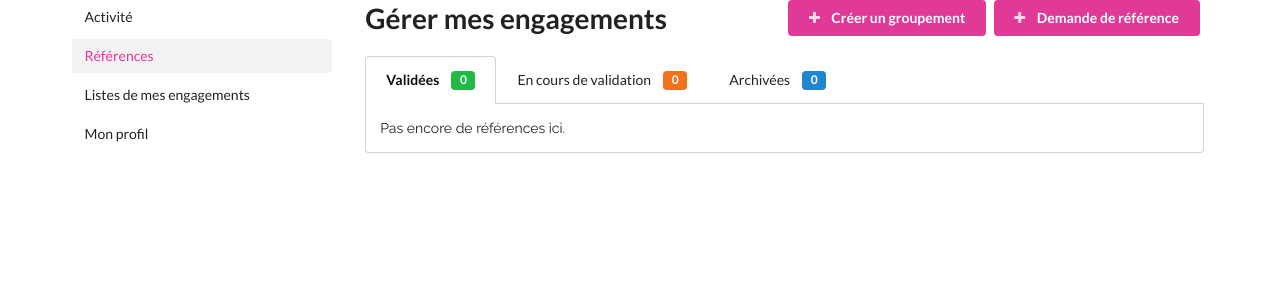
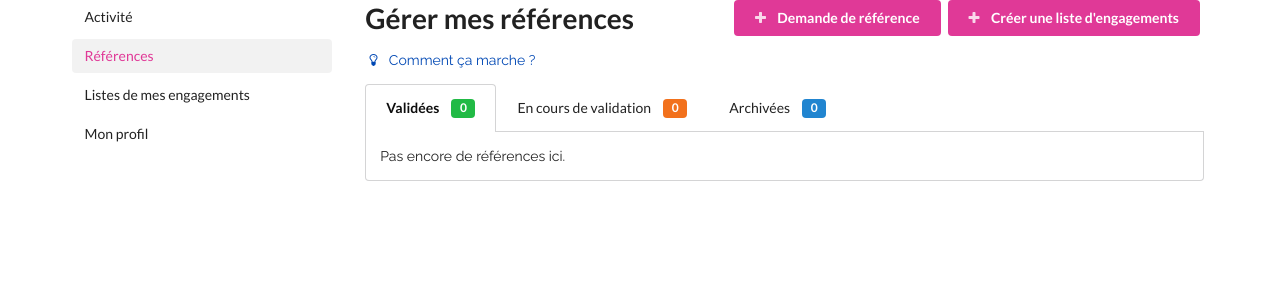
Before and after one commit to marianner96/Projet-Jeune, a CodeIgniter app: page /database/index.php/jeune/reference in a window 1280 px wide. Shown: the part 72-372 px from the top of the page. Run offline with CodeIgniter, Linux system fonts and the light colour scheme; the visitor is signed in with stand-in values (Sample User, id 1); data that the repository does not hold is empty.

Commit message:
Ajout d'aide et nombre min de caractère pour le mot de passe
Ajout de blocs d'aide dans toutes les pages de la partie jeune pour aider à la compréhension
Modification de l'ordre des boutons création grp/ref
Le mot de passe doit désormais faire 7 caractères min

```diff
--- a/application/controllers/Connexion.php
+++ b/application/controllers/Connexion.php
@@ -64,7 +64,7 @@
 			$this->form_validation->set_rules('annee', 'année de naisssance', 'required|exact_length[4]|is_natural');
 			$this->form_validation->set_rules('mail', 'e-mail', 'required|valid_email|is_unique[jeune.mail]',
 			array('is_unique' => "L'adresse mail est déjà utilisée"));
-			$this->form_validation->set_rules('mdp', 'mot de passe', 'required');
+			$this->form_validation->set_rules('mdp', 'mot de passe', 'required|min_length[7]');
 			$this->form_validation->set_rules('verifmdp', 'confirmation du mot de passe', 'required|matches[mdp]');
 
 
--- a/application/controllers/Jeune.php
+++ b/application/controllers/Jeune.php
@@ -28,6 +28,7 @@ class Jeune extends J64_Controller{
    */
   public function index(){
     $this->data['content'] = 'accueil';
+    $this->data['scripts'] = ['utils', 'help'];
 
     $this->data['tableau'] = $this->Jeune_model->creadash();  //récupération des données du jeune (inscription/reference)
 
@@ -109,7 +110,7 @@ class Jeune extends J64_Controller{
 
     $this->data['content'] = 'reference';
     $this->data['title'] = 'Mes engagements';
-    $footerData['scripts'] = ['references', 'utils'];
+    $footerData['scripts'] = ['references', 'utils', 'help'];
 
     $this->data['references'] = $this->reference_model->getRefByUser($jeune['id']);
     $this->data['nb_references'] = $this->reference_model->countRefUser($jeune['id']);
@@ -183,7 +184,7 @@ class Jeune extends J64_Controller{
   public function listes_engagements(){
     $this->data['title'] = 'Mes listes d\'engagements';
     $this->data['content'] = 'listes';
-    $this->data['scripts'] = ['utils', 'listes'];
+    $this->data['scripts'] = ['utils', 'listes', 'help'];
     $this->load->model('groupement_model');
     $this->load->library('session');
     $userInfo = $this->session->userdata('logged_in');
@@ -331,8 +332,8 @@ class Jeune extends J64_Controller{
    */
   private function chmdp(){
     $this->form_validation->set_rules('mdp', 'mot de passe', 'trim|callback_change_mdp_possible');
-    $this->form_validation->set_rules('nvmdp', 'nouveau mot de passe', 'required|trim');
-    $this->form_validation->set_rules('comdp', 'confirmation du nouveau mot de passe', 'required|trim|matches[nvmdp]'); //verification si la verification du mdp est la meme que le nouveau mdp
+    $this->form_validation->set_rules('nvmdp', 'nouveau mot de passe', 'required|min_length[7]');
+    $this->form_validation->set_rules('comdp', 'confirmation du nouveau mot de passe', 'required|matches[nvmdp]'); //verification si la verification du mdp est la meme que le nouveau mdp
     $this->output->set_content_type('application/json');
     if ($this->form_validation->run() == false) {
       $this->output->set_status_header('400');
--- a/application/views/PartieJeune/formulaire.php
+++ b/application/views/PartieJeune/formulaire.php
@@ -1,4 +1,6 @@
-Cette référence sera envoyé par mail à votre référent qui pourra valider votre demande et selectionner les savoir-être vous correspondant.
+<p>
+  Cette référence sera envoyé par mail à votre référent qui pourra valider votre demande et selectionner les savoir-être vous correspondant.
+</p>
 <div class="creation_reference">
  <?php
   $classError = validation_errors()=="" ? "":"error";
--- a/application/views/PartieJeune/reference.php
+++ b/application/views/PartieJeune/reference.php
@@ -27,14 +27,18 @@
   La référence n°<span></span> a bien été archivée.
 </div>
 <!-- Header de la section -->
-<div class="customClearing jeuneHeader">
+<div class="jeuneHeader">
   <h1 class="ui left floated header">
-    Gérer mes engagements
+    Gérer mes références
   </h1>
   <div>
+    <a class="ui button pink" href="<?php echo site_url('jeune/nouvelleDemande') ?>">
+      <i class="icon plus"></i>
+      Demande de référence
+    </a>
     <button class="ui button pink overView" name="createGrp">
       <i class="icon plus"></i>
-      Créer un groupement
+      Créer une liste d'engagements
     </button>
     <button class="ui button pink selectionView" name="cancel">
       <i class="icon cancel"></i>
@@ -44,11 +48,20 @@
       <i class="icon check"></i>
       Valider
     </button>
-    <a class="ui button pink" href="<?php echo site_url('jeune/nouvelleDemande') ?>">
-      <i class="icon plus"></i>
-      Demande de référence
-    </a>
   </div>
+</div>
+
+<div class="help title" title="Afficher l'aide"><i class="icon idea"></i> Comment ça marche ?</div>
+<div class="ui message info help hidden">
+  <i class="icon close"></i>
+  <p>
+    Une référence représente une expérience qui a pu vous être bénéfique et que vous souhaitez mettre en avant. Vous pouvez pour cela créer une demande de référence qui sera envoyée à votre <strong>référent</strong> qui confirmera cette expérience en faisant resortir les savoir-être qu'il a pu voir en vous.
+  </p>
+  <ul>
+    <li>Les références <strong>validées</strong> peuvent être rassemblées pour créer une <strong>liste d'engagements</strong> que vous pourrez envoyer par mail un consultant ou imprimer</li>
+    <li>Les références <strong>en cours de validation</strong> rassemblent vos demande de référence qui ne sont pas encore validées</li>
+    <li>Les références <strong>archivées</strong> sont des références que vous ne jugez plus nécessaires d'avoir et que vous avez voulu mettre de côté. Attention une fois qu'une références est archivée elle ne peut plus être utlisée.</li>
+  </ul>
 </div>
 <!-- Menu onglet -->
 <div class="ui top attached tabular menu">
--- a/static/css/main.css
+++ b/static/css/main.css
@@ -27,7 +27,6 @@ aside.home{
 .users .icon{
   cursor: pointer;
 }
-
 .customClearing::after{
   content:'.';
   visibility: hidden;
@@ -41,6 +40,9 @@ aside.home{
 /* Jeune - Liste références */
 .jeuneHeader {
   margin-bottom: -2em;
+}
+.jeuneHeader ~ *{
+  clear: both;
 }
 .ui.button.selectionView,
 .long{
@@ -179,6 +181,9 @@ header > .menu {
   .jeuneHeader *{
     float: none!important;
   }
+  .jeuneHeader{
+    margin-bottom: 0;
+  }
   .jeuneHeader > div {
     display: flex;
     flex-wrap: wrap;
@@ -203,3 +208,8 @@ header > .menu {
     display: inline-block;
   }
 }
+/* Message d'aide */
+div.help{
+  color:#0048b4;
+  cursor: pointer;
+}
--- /dev/null
+++ b/static/js/help.js
@@ -0,0 +1,10 @@
+/**
+ * Created by zorg on 10/06/16.
+ */
+
+$('.help.title')
+  .click(function(){
+    $(this)
+      .next('.help.message')
+      .transition('fade down');
+  });
--- a/static/js/references.js
+++ b/static/js/references.js
@@ -72,6 +72,9 @@ function archiver () {
     var tab = ref.parents('.tab').data('tab');
     $('.item[data-tab='+tab+'] label span').get(0).textContent--;
     $('.item[data-tab="archivee"] label span').get(0).textContent++;
+    if(!$('.tab[data-tab="archivee"] .list .item').length){
+      $('.tab[data-tab="archivee"] .list').empty();
+    }
     ref.appendTo('.tab[data-tab="archivee"] .list');
     ref.find('.right.floated.content').remove();
   })
```
Also changed, not shown: application/views/PartieJeune/accueil.php (+11 -1 lines), application/views/PartieJeune/listes.php (+13 -2 lines), application/views/PartieJeune/profil.php (+17 -9 lines).
